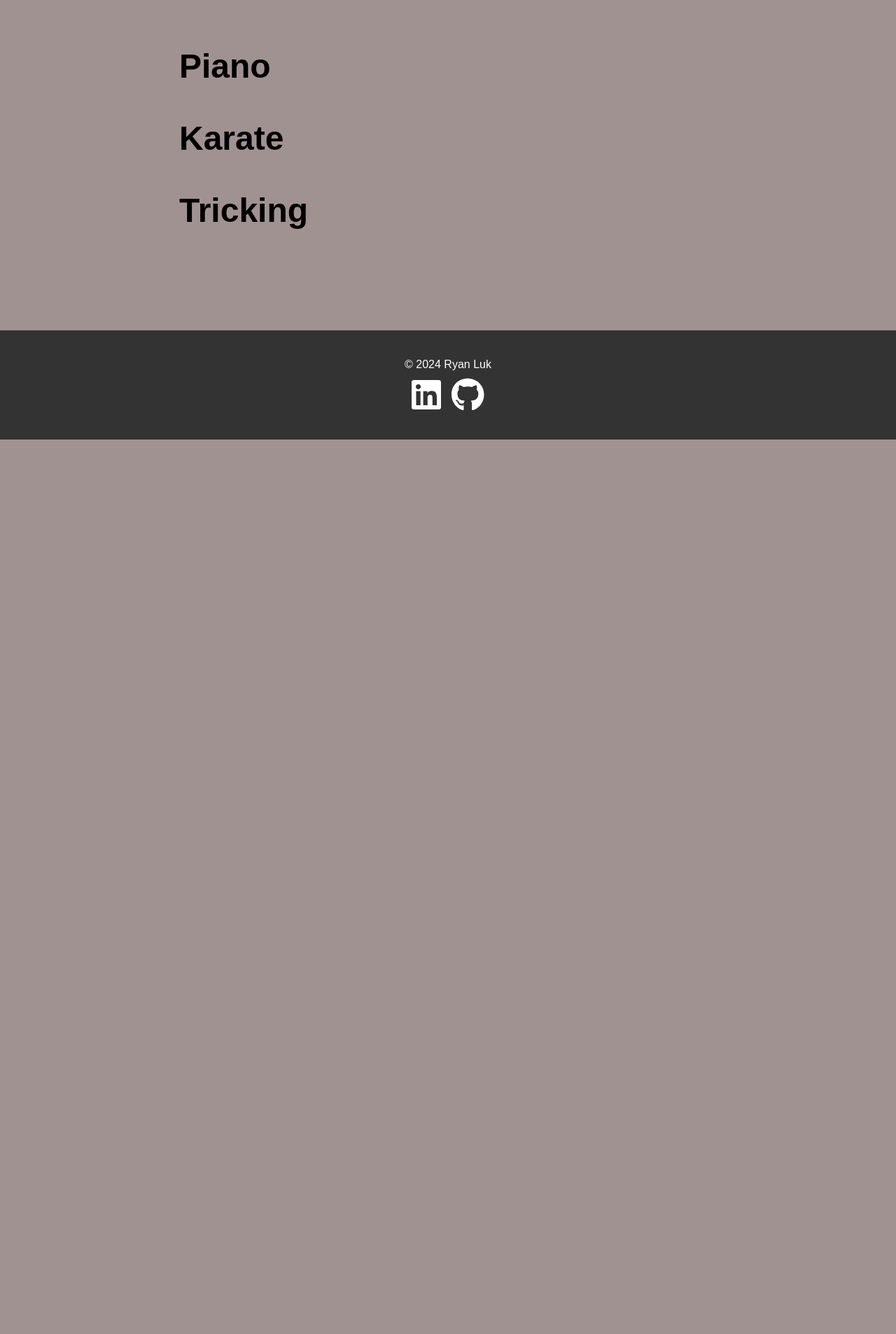
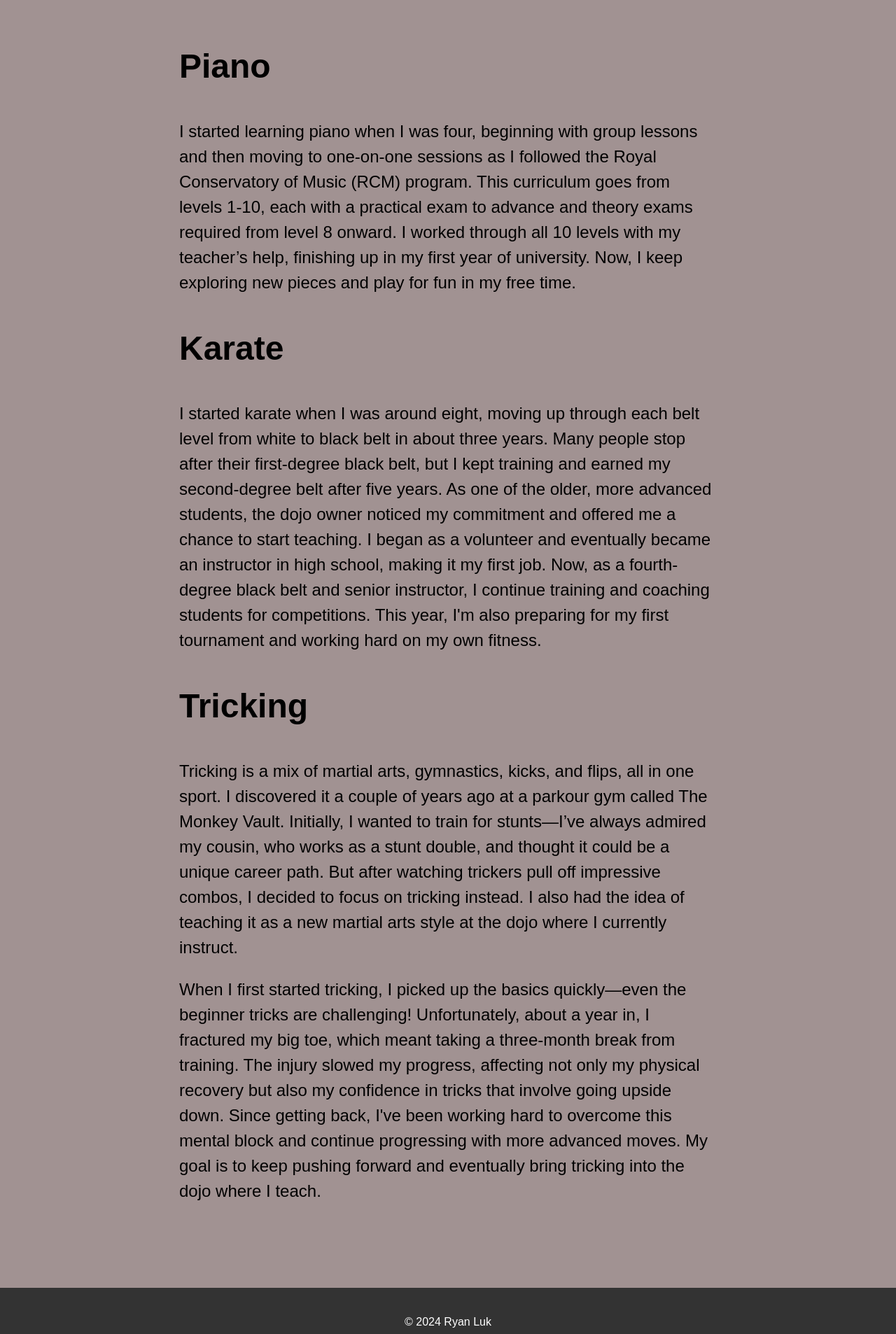
Before and after one commit to luk-ryan/luk-ryan.github.io, a React (Vite) app: page /about in a window 1280 px wide. Shown: the part 2907-4813 px from the top of the page at 70% size. Before the commit the page ends 3535 px from the top, so only its background shows below. Built offline with nearby package versions, Linux system fonts and the light colour scheme.

Commit message:
Finished writing hobbies and interests under the about me page, Website is pretty much complete!

```diff
--- a/src/pages/AboutMe.jsx
+++ b/src/pages/AboutMe.jsx
@@ -65,8 +65,50 @@ const AboutMe = () => {
 
         <h2>Hobbies and Interests</h2>
         <h3>Piano</h3>
+        <p>
+          I started learning piano when I was four, beginning with group lessons
+          and then moving to one-on-one sessions as I followed the Royal
+          Conservatory of Music (RCM) program. This curriculum goes from levels
+          1-10, each with a practical exam to advance and theory exams required
+          from level 8 onward. I worked through all 10 levels with my teacher’s
+          help, finishing up in my first year of university. Now, I keep
+          exploring new pieces and play for fun in my free time.
+        </p>
         <h3>Karate</h3>
+        <p>
+          I started karate when I was around eight, moving up through each belt
+          level from white to black belt in about three years. Many people stop
+          after their first-degree black belt, but I kept training and earned my
+          second-degree belt after five years. As one of the older, more
+          advanced students, the dojo owner noticed my commitment and offered me
+          a chance to start teaching. I began as a volunteer and eventually
+          became an instructor in high school, making it my first job. Now, as a
+          fourth-degree black belt and senior instructor, I continue training
+          and coaching students for competitions. This year, I'm also preparing
+          for my first tournament and working hard on my own fitness.
+        </p>
         <h3>Tricking</h3>
+        <p>
+          Tricking is a mix of martial arts, gymnastics, kicks, and flips, all
+          in one sport. I discovered it a couple of years ago at a parkour gym
+          called The Monkey Vault. Initially, I wanted to train for stunts—I’ve
+          always admired my cousin, who works as a stunt double, and thought it
+          could be a unique career path. But after watching trickers pull off
+          impressive combos, I decided to focus on tricking instead. I also
+          had the idea of teaching it as a new martial arts style at the dojo
+          where I currently instruct.
+        </p>
+        <p>
+          When I first started tricking, I picked up the basics quickly—even the
+          beginner tricks are challenging! Unfortunately, about a year in, I
+          fractured my big toe, which meant taking a three-month break from
+          training. The injury slowed my progress, affecting not only my
+          physical recovery but also my confidence in tricks that involve going
+          upside down. Since getting back, I've been working hard to overcome
+          this mental block and continue progressing with more advanced moves.
+          My goal is to keep pushing forward and eventually bring tricking into
+          the dojo where I teach.
+        </p>
       </div>
     </>
   );
```
